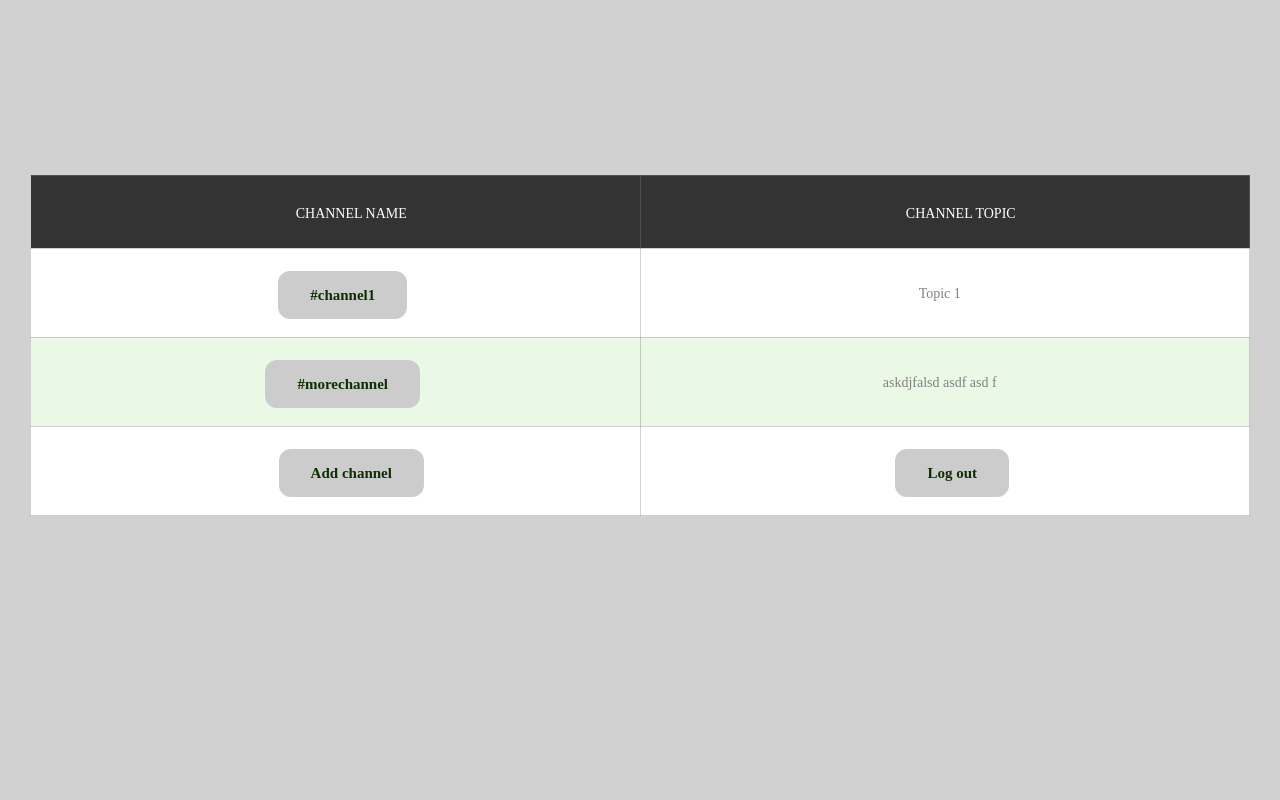
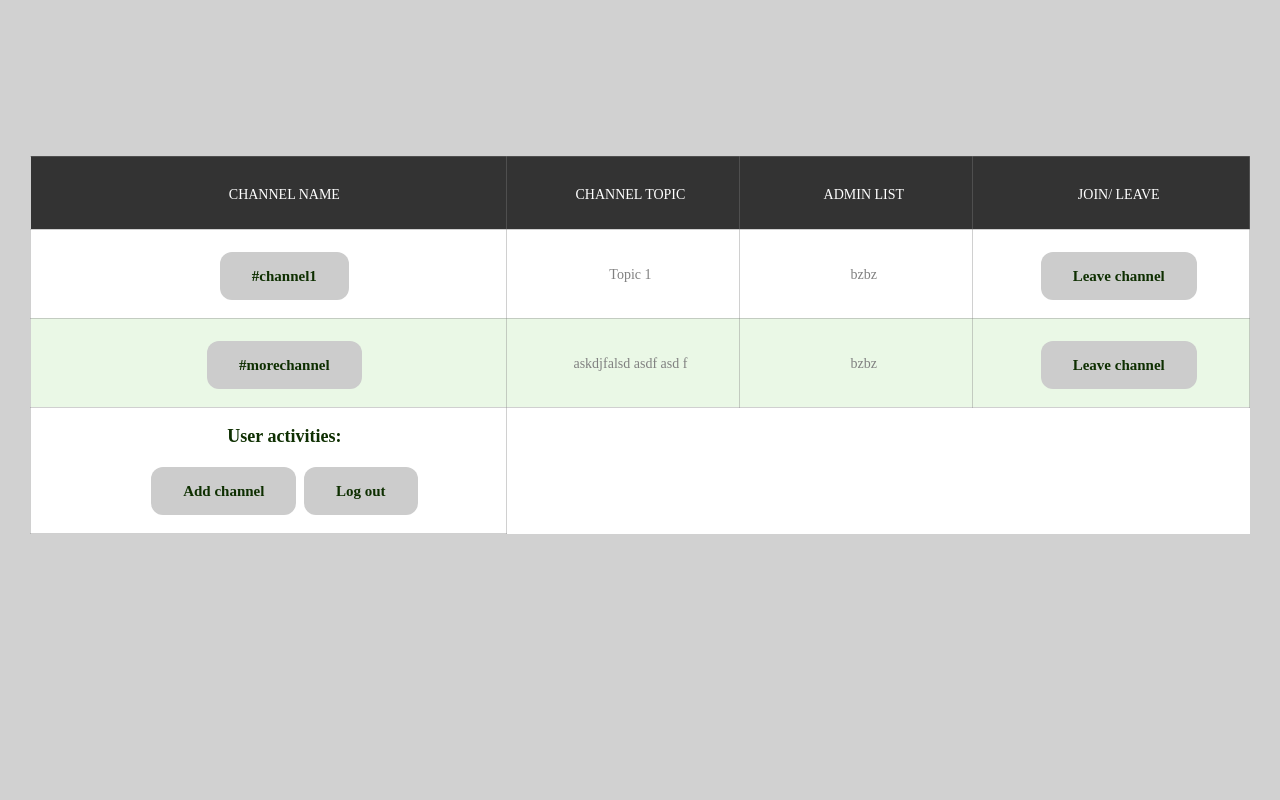
Before and after one commit to EileenFeng/Web_Chatting_Room, a Flask app: page / in a window 1280 px wide. Run offline with Flask 2, Linux system fonts and the light colour scheme; a user stored in the database is signed in; data comes from the database, SQL or seed files in the repository; both versions use the stored data as it was after the commit; some libraries are stand-ins or nearby versions; some web fonts are replaced.

Commit message:
before pulling upload

```diff
--- a/static/channel/js/channel.js
+++ b/static/channel/js/channel.js
@@ -62,8 +62,8 @@
         };
 
         // Update the chats every 200 milliseconds
-        //setInterval(update, 200);
-        update();
+        setInterval(update, 200);
+        //update();
 
         var sendMessage = function (text) {
             $.ajax
--- a/static/table/css/table.css
+++ b/static/table/css/table.css
@@ -59,7 +59,11 @@ a:hover {
 /* ------------------------------------ */
 h1,h2,h3,h4,h5,h6 {margin: 0px;}
 
-p {margin: 0px;}
+p {
+  font-weight: bold;
+  color: #0e2f01;
+  font-size:18px;
+}
 
 ul, li {
 	margin: 0px;
--- a/static/table/js/table.js
+++ b/static/table/js/table.js
@@ -18,20 +18,37 @@
 					var cellOne = row.insertCell(0);
 					cellOne.setAttribute("class", "column100 column1");
 					cellOne.setAttribute("data-column", "column1");
-					var link = document.createElement("A");
-					link.setAttribute("href", "/channel/" + channel_name.substring(1));
-					var button = document.createElement("BUTTON");
-					button.innerHTML = channel_name;
-
-					cellOne.appendChild(link);
-					link.appendChild(button);
+					var linkOne = document.createElement("A");
+					linkOne.setAttribute("href", "/channel/" + channel_name.substring(1));
+					var buttonOne = document.createElement("BUTTON");
+					buttonOne.innerHTML = channel_name;
+					cellOne.appendChild(linkOne);
+					linkOne.appendChild(buttonOne);
 
 					var cellTwo = row.insertCell(1);
-					cellOne.setAttribute("class", "column100 column2");
-					cellOne.setAttribute("data-column", "column2");
+					cellTwo.setAttribute("class", "column100 column2");
+					cellTwo.setAttribute("data-column", "column2");
 					cellTwo.innerHTML = channel_topic;
 
-					console.log(row);
+					var cellFour = row.insertCell(2);
+					cellFour.setAttribute("class", "column100 column4");
+					cellFour.setAttribute("data-column", "column4");
+					cellFour.innerHTML = admins;
+
+					var cellThree = row.insertCell(3);
+					cellThree.setAttribute("class", "column100 column3");
+					cellThree.setAttribute("data-column", "column3");
+					var linkThree = document.createElement("A");
+					var buttonThree = document.createElement("BUTTON");
+					if (isMember == 0){
+						linkThree.setAttribute("href", "/join/" + channel_name.substring(1));
+						buttonThree.innerHTML = "Join channel";
+					} else {
+						linkThree.setAttribute("href", "/leave/" + channel_name.substring(1));
+						buttonThree.innerHTML = "Leave channel";
+					}
+					cellThree.appendChild(linkThree);
+					linkThree.appendChild(buttonThree);
 				});
 			}
 		}
--- a/templates/table.html
+++ b/templates/table.html
@@ -37,14 +37,18 @@
 						<thead>
 							<tr class="row100 head">
 								<th class="column100 column1" data-column="column1">Channel Name</th>
-								<th class="column100 column1" data-column="column2">Channel Topic</th>
+								<th class="column100 column2" data-column="column2">Channel Topic</th>
+								<th class="column100 column3" data-column="column3">Admin List</th>
+								<th class="column100 column4" data-column="column4">Join/ Leave</th>
 							</tr>
 						</thead>
 
 						<tbody id="table_body">
 							<tr class="row100">
-								<td class="column100 column1" data-column="column1"> <button id="add_chan_btn" onclick=addChannel()>Add channel</button> </td>
-								<td class="column100 column2" data-column="column2"> <a href="/logout"><button >Log out</button></a> </td>
+								<td class="column100 column1" data-column="column1">
+								<p>User activities: </p>
+								<button id="add_chan_btn" onclick=addChannel()>Add channel</button>
+								<a href="/logout"><button >Log out</button></a> </td>
 							</tr>
 						</tbody>
 					</table>
--- a/webserver.py
+++ b/webserver.py
@@ -495,6 +495,7 @@ def channels():
 def channel(channel_name):
     if 'uid' in session:
         user = get_user_from_id(session['uid'])
+
         return render_template("channel.html", channel_name = channel_name, user=user['username'])
     else:
         return redirect('/login')
@@ -628,7 +629,7 @@ def create_account():
 def ad_admin():
     print("in adding admins")
     channel_name = request.form['channel_name']
-    padmin = request.form['padmin']
+    padmin = request.form['username']
     conn = connect_db()
     cur = conn.cursor()
     cur.execute('SELECT username FROM `user` WHERE id=?', (session['uid'],))
@@ -662,8 +663,14 @@ def ad_admin():
         conn.close()
         return 0
 
-@app.route('/ban_user/<channel_name>/<banned_user>')
-def ban_user(channel_name, banned_user):
+@app.route('/ban_user', methods=['POST'])
+def ban_user():
+    print(request.method)
+    print(request.form)
+    channel_name = request.form['channel_name']
+    print("CHANNEL NAME: " + channel_name)
+    banned_user = request.form['username']
+    print("BANNED USER: " + banned_user)
     conn = connect_db()
     cur = conn.cursor()
     cur.execute('SELECT username FROM `user` WHERE id=?', (session['uid'], ))
```
Also changed, not shown: templates/channel.html (+9 -3 lines), database.db.
